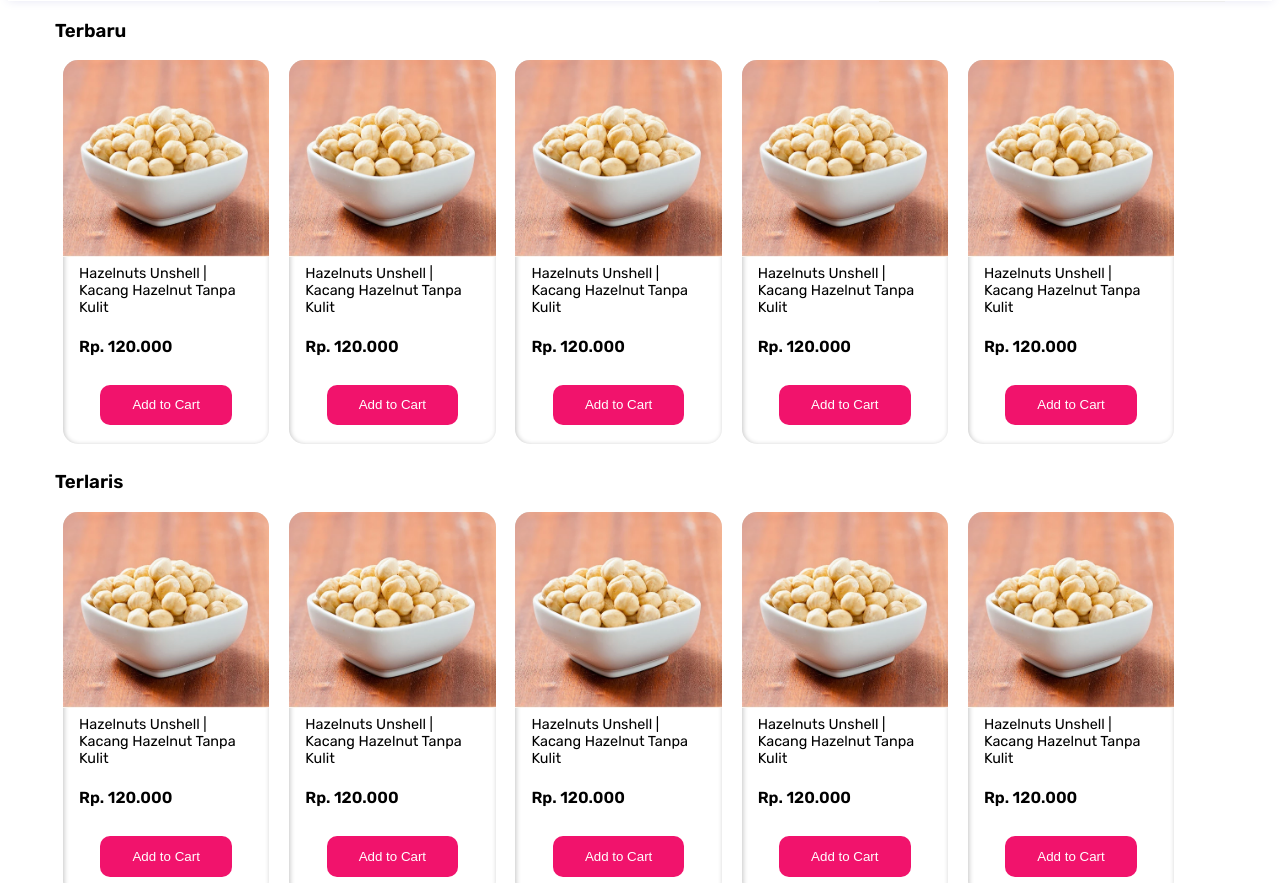
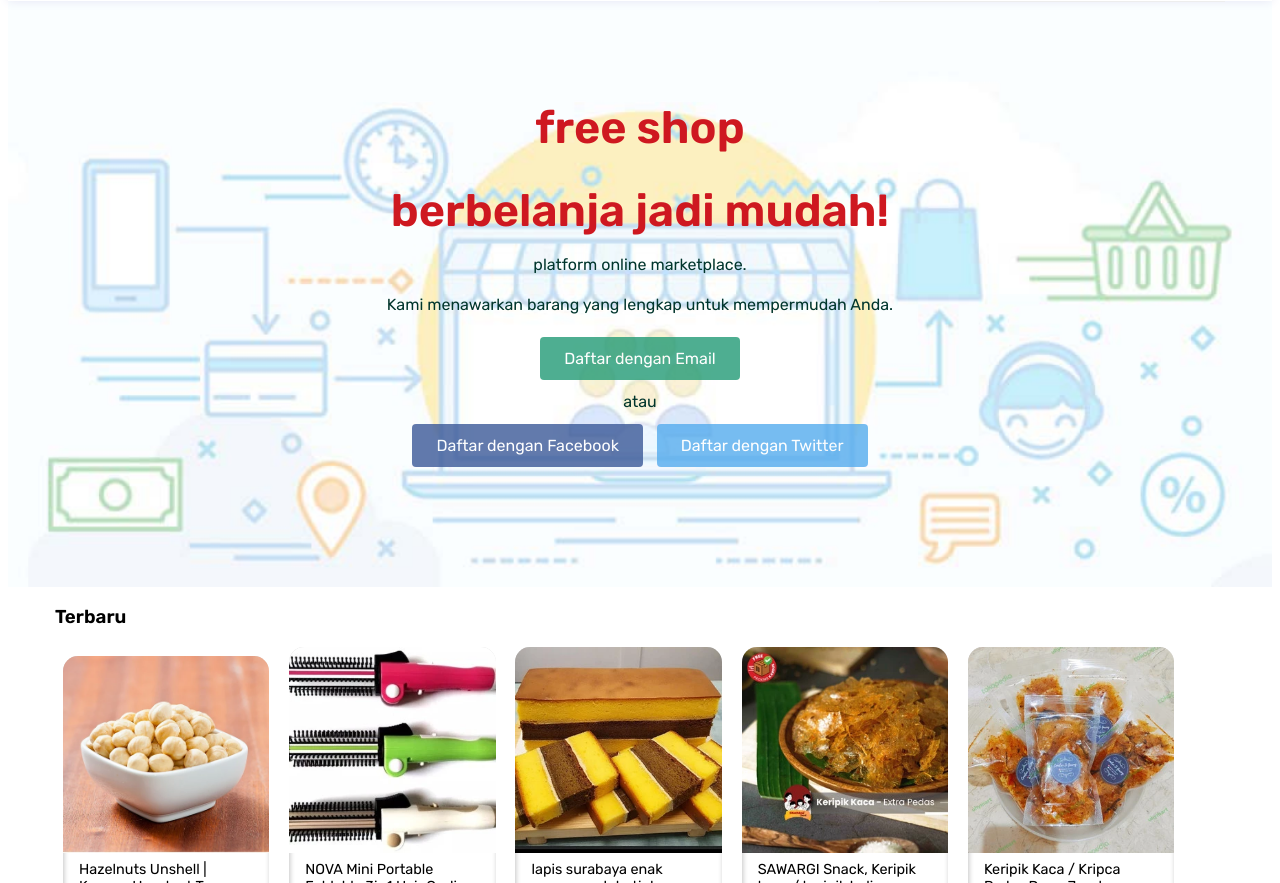
Before and after one commit to adnanbayuaji/project-progate-1, a plain HTML site: page index.html in a window 1280 px wide. Shown: the part 69-952 px from the top of the page. Drawn offline with Linux system fonts and the light colour scheme.

Commit message:
add main

```diff
--- a/index.html
+++ b/index.html
@@ -39,6 +39,20 @@
             </div>
         </header>
         <main>
+            <div class="top-wrapper">
+                <div class="container">
+                    <h1>free shop</h1>
+                    <h1>berbelanja jadi mudah!</h1>
+                    <p>platform online marketplace.</p>
+                    <p>Kami menawarkan barang yang lengkap untuk mempermudah Anda.</p>
+                    <div class="btn-wrapper">
+                    <a href="#" class="btn signup">Daftar dengan Email</a>
+                    <p>atau</p>
+                    <a href="#" class="btn facebook">Daftar dengan Facebook</a>
+                    <a href="#" class="btn twitter">Daftar dengan Twitter</a>
+                    </div>
+                </div>
+            </div>
             <div class="container">
                 <div class="rw">
                     <h3>Terbaru</h3>
@@ -59,9 +73,9 @@
                     <div class="cls">
                         <div class="card">
                             <div class="wrpitem">
-                                <img class="item-img" src="./img/barang.png" alt="produk">
-                                <div class="item-title">Hazelnuts Unshell | Kacang Hazelnut Tanpa Kulit</div>
-                                <div class="item-harga">Rp. 120.000</div>
+                                <img class="item-img" src="./img/barang1.jpg" alt="produk">
+                                <div class="item-title">NOVA Mini Portable Foldable 3in1 Hair Curling Iron 26mm</div>
+                                <div class="item-harga">Rp. 100.000</div>
                                 <div class="btn-wraper">
                                     <button class="btn-cart">Add to Cart</button>
                                 </div>
@@ -71,9 +85,9 @@
                     <div class="cls">
                         <div class="card">
                             <div class="wrpitem">
-                                <img class="item-img" src="./img/barang.png" alt="produk">
-                                <div class="item-title">Hazelnuts Unshell | Kacang Hazelnut Tanpa Kulit</div>
-                                <div class="item-harga">Rp. 120.000</div>
+                                <img class="item-img" src="./img/barang2.jpg" alt="produk">
+                                <div class="item-title">lapis surabaya enak menggugah hati dan sedap rasanya</div>
+                                <div class="item-harga">Rp. 50.000</div>
                                 <div class="btn-wraper">
                                     <button class="btn-cart">Add to Cart</button>
                                 </div>
@@ -83,9 +97,9 @@
                     <div class="cls">
                         <div class="card">
                             <div class="wrpitem">
-                                <img class="item-img" src="./img/barang.png" alt="produk">
-                                <div class="item-title">Hazelnuts Unshell | Kacang Hazelnut Tanpa Kulit</div>
-                                <div class="item-harga">Rp. 120.000</div>
+                                <img class="item-img" src="./img/barang3.jpg" alt="produk">
+                                <div class="item-title">SAWARGI Snack, Keripik kaca / keripik beling kiloan 1/4kg</div>
+                                <div class="item-harga">Rp. 18.500</div>
                                 <div class="btn-wraper">
                                     <button class="btn-cart">Add to Cart</button>
                                 </div>
@@ -95,9 +109,9 @@
                     <div class="cls">
                         <div class="card">
                             <div class="wrpitem">
-                                <img class="item-img" src="./img/barang.png" alt="produk">
-                                <div class="item-title">Hazelnuts Unshell | Kacang Hazelnut Tanpa Kulit</div>
-                                <div class="item-harga">Rp. 120.000</div>
+                                <img class="item-img" src="./img/barang4.jpg" alt="produk">
+                                <div class="item-title">Keripik Kaca / Kripca Pedas Daun Jeruk Kemasan Pouch</div>
+                                <div class="item-harga">Rp. 3.900</div>
                                 <div class="btn-wraper">
                                     <button class="btn-cart">Add to Cart</button>
                                 </div>
@@ -113,9 +127,9 @@
                   <div class="cls">
                       <div class="card">
                           <div class="wrpitem">
-                              <img class="item-img" src="./img/barang.png" alt="produk">
-                              <div class="item-title">Hazelnuts Unshell | Kacang Hazelnut Tanpa Kulit</div>
-                              <div class="item-harga">Rp. 120.000</div>
+                              <img class="item-img" src="./img/barang6.jpg" alt="produk">
+                              <div class="item-title">LANTING KETELA SARI/LANTING SINGKONG SUPER/ASLI</div>
+                              <div class="item-harga">Rp. 15.000</div>
                               <div class="btn-wraper">
                                   <button class="btn-cart">Add to Cart</button>
                               </div>
@@ -125,9 +139,9 @@
                   <div class="cls">
                       <div class="card">
                           <div class="wrpitem">
-                              <img class="item-img" src="./img/barang.png" alt="produk">
-                              <div class="item-title">Hazelnuts Unshell | Kacang Hazelnut Tanpa Kulit</div>
-                              <div class="item-harga">Rp. 120.000</div>
+                              <img class="item-img" src="./img/barang7.jpg" alt="produk">
+                              <div class="item-title">kripik singkong krispy/kripik tissue/kripik tipis...250 gram</div>
+                              <div class="item-harga">Rp. 16.500</div>
                               <div class="btn-wraper">
                                   <button class="btn-cart">Add to Cart</button>
                               </div>
@@ -137,9 +151,9 @@
                   <div class="cls">
                       <div class="card">
                           <div class="wrpitem">
-                              <img class="item-img" src="./img/barang.png" alt="produk">
-                              <div class="item-title">Hazelnuts Unshell | Kacang Hazelnut Tanpa Kulit</div>
-                              <div class="item-harga">Rp. 120.000</div>
+                              <img class="item-img" src="./img/barang8.jpg" alt="produk">
+                              <div class="item-title">Lampu Filamen LED ST64 Bulb 4W bohlam 4 w watt pijar</div>
+                              <div class="item-harga">Rp. 7.600</div>
                               <div class="btn-wraper">
                                   <button class="btn-cart">Add to Cart</button>
                               </div>
@@ -149,9 +163,9 @@
                   <div class="cls">
                       <div class="card">
                           <div class="wrpitem">
-                              <img class="item-img" src="./img/barang.png" alt="produk">
-                              <div class="item-title">Hazelnuts Unshell | Kacang Hazelnut Tanpa Kulit</div>
-                              <div class="item-harga">Rp. 120.000</div>
+                              <img class="item-img" src="./img/barang9.jpg" alt="produk">
+                              <div class="item-title">Samsung SSD 860 EVO 2.5 SATA III 250GB - MZ-76E250</div>
+                              <div class="item-harga">Rp. 813.000</div>
                               <div class="btn-wraper">
                                   <button class="btn-cart">Add to Cart</button>
                               </div>
@@ -161,9 +175,9 @@
                   <div class="cls">
                       <div class="card">
                           <div class="wrpitem">
-                              <img class="item-img" src="./img/barang.png" alt="produk">
-                              <div class="item-title">Hazelnuts Unshell | Kacang Hazelnut Tanpa Kulit</div>
-                              <div class="item-harga">Rp. 120.000</div>
+                              <img class="item-img" src="./img/barang10.jpg" alt="produk">
+                              <div class="item-title">Maxim Tools Julienne Peeler - Alat Pengupas Sayur / Buah</div>
+                              <div class="item-harga">Rp. 30.500</div>
                               <div class="btn-wraper">
                                   <button class="btn-cart">Add to Cart</button>
                               </div>
--- a/style.css
+++ b/style.css
@@ -54,6 +54,66 @@ iframe {
         width: 750px;
     }
 }
+
+
+.top-wrapper {
+    padding: 70px 0 100px 0;
+    background-image: url(img/bg-marketplace.jpg);
+    background-size: cover;
+    color: white;
+    text-align: center;
+  }
+
+  .top-wrapper h1 {
+    opacity: 1;
+    font-size: 45px;
+    letter-spacing: 0px;
+    margin-bottom: 10px;
+    color: #ce1820;
+  }
+
+  .top-wrapper p {
+    opacity: 1;
+    color: #00352c;
+    margin-bottom: 3px;
+  }
+
+  .btn-wrapper {
+    margin: 20px 0;
+  }
+
+  .btn-wrapper p {
+    margin: 10px 0;
+  }
+
+  .signup {
+    background-color: #239b76;
+  }
+
+  .facebook {
+    background-color: #3b5998;
+    margin-right: 10px;
+  }
+
+  .twitter {
+    background-color: #55acee;
+  }
+
+  .btn {
+    padding: 12px 24px;
+    color: white;
+    display: inline-block;
+    opacity: 0.8;
+    border-radius: 4px;
+  }
+
+  .btn:hover {
+    opacity: 1;
+  }
+
+  .fa {
+    margin-right: 5px;
+  }
 
 
 /* Medium Screens */
```
Also changed, not shown: img/Free_logo.svg.png (added), img/barang1.jpg (added), img/barang10.jpg (added), img/barang2.jpg (added), img/barang3.jpg (added), img/barang4.jpg (added), img/barang6.jpg (added), img/barang7.jpg (added), img/barang8.jpg (added), img/barang9.jpg (added), img/bg-marketplace.jpg (added), img/finance.png (added), img/laptop (1).png (added), img/pawprint.png (added), 3 more files.
